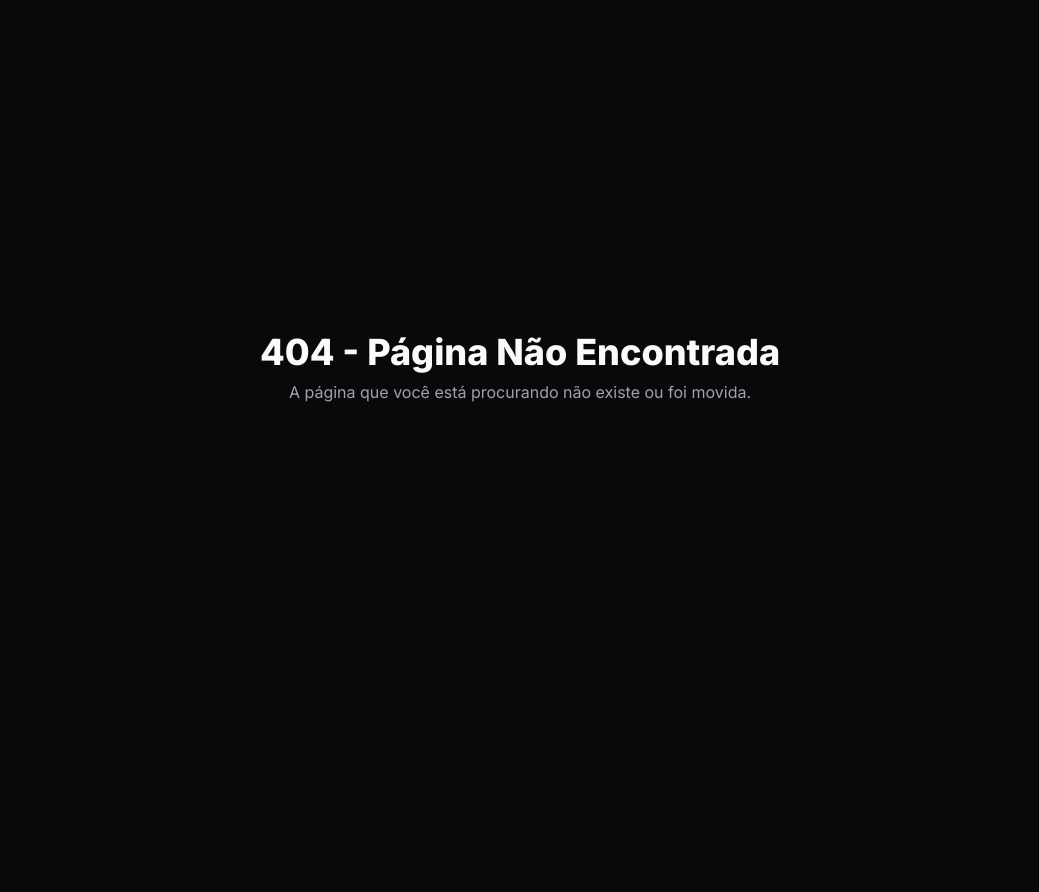
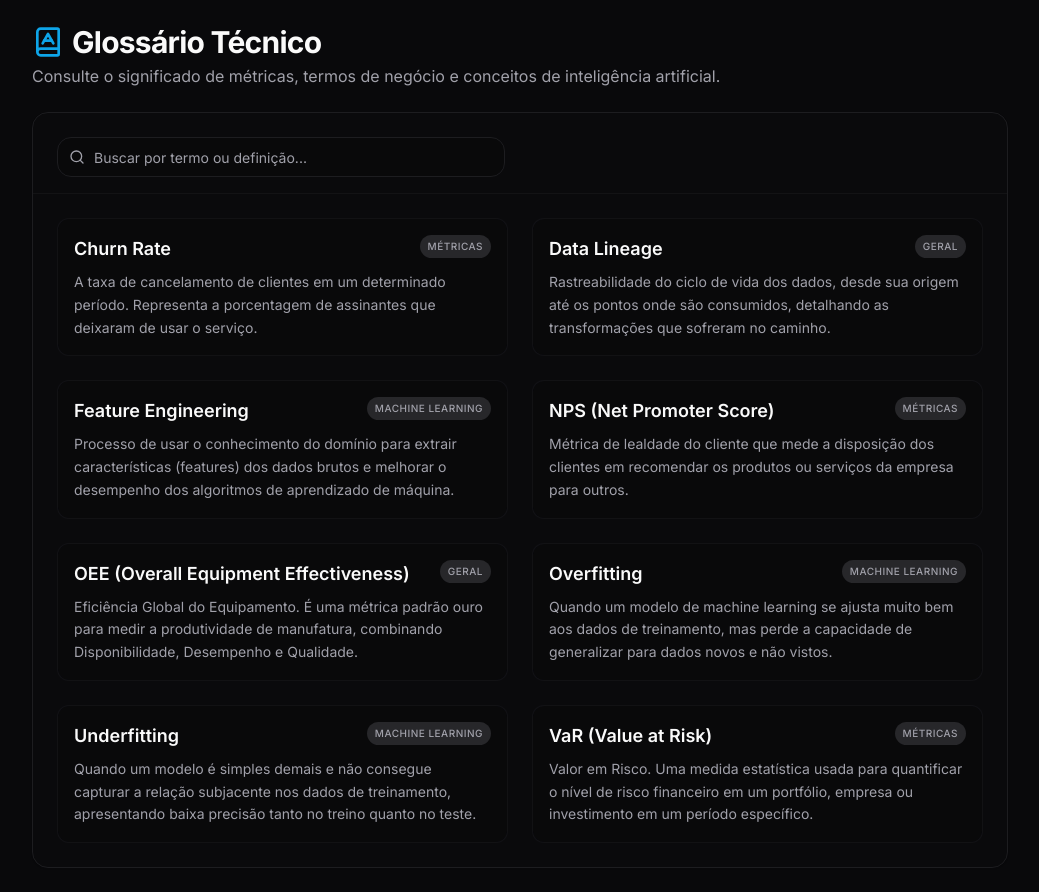
Before and after one commit to gabriellsnts/spam-project, a Next.js app: page /docs/glossary in a window 1280 px wide. Before the commit this address had no page. Shown: the whole page, without its empty margins (120-1159 px from the left). Before the commit the page ends 800 px from the top, so only its background shows below. Built offline with nearby package versions, Linux system fonts and the light colour scheme; sample sign-in values are in the browser's storage.

Commit message:
feat: disponibilizar glossario integrado de termos tecnicos (RF55)

```diff
--- /dev/null
+++ b/src/app/docs/glossary/page.tsx
@@ -0,0 +1,89 @@
+"use client";
+
+import React, { useState } from "react";
+import { BookA, Search, BookOpen } from "lucide-react";
+import { Card, CardContent, CardDescription, CardHeader, CardTitle } from "@/components/ui/card";
+import { Input } from "@/components/ui/input";
+
+type GlossaryTerm = {
+  id: string;
+  term: string;
+  definition: string;
+  category: "Geral" | "Machine Learning" | "Métricas";
+};
+
+const glossaryData: GlossaryTerm[] = [
+  { id: "1", term: "Churn Rate", definition: "A taxa de cancelamento de clientes em um determinado período. Representa a porcentagem de assinantes que deixaram de usar o serviço.", category: "Métricas" },
+  { id: "2", term: "OEE (Overall Equipment Effectiveness)", definition: "Eficiência Global do Equipamento. É uma métrica padrão ouro para medir a produtividade de manufatura, combinando Disponibilidade, Desempenho e Qualidade.", category: "Geral" },
+  { id: "3", term: "VaR (Value at Risk)", definition: "Valor em Risco. Uma medida estatística usada para quantificar o nível de risco financeiro em um portfólio, empresa ou investimento em um período específico.", category: "Métricas" },
+  { id: "4", term: "Overfitting", definition: "Quando um modelo de machine learning se ajusta muito bem aos dados de treinamento, mas perde a capacidade de generalizar para dados novos e não vistos.", category: "Machine Learning" },
+  { id: "5", term: "Underfitting", definition: "Quando um modelo é simples demais e não consegue capturar a relação subjacente nos dados de treinamento, apresentando baixa precisão tanto no treino quanto no teste.", category: "Machine Learning" },
+  { id: "6", term: "NPS (Net Promoter Score)", definition: "Métrica de lealdade do cliente que mede a disposição dos clientes em recomendar os produtos ou serviços da empresa para outros.", category: "Métricas" },
+  { id: "7", term: "Feature Engineering", definition: "Processo de usar o conhecimento do domínio para extrair características (features) dos dados brutos e melhorar o desempenho dos algoritmos de aprendizado de máquina.", category: "Machine Learning" },
+  { id: "8", term: "Data Lineage", definition: "Rastreabilidade do ciclo de vida dos dados, desde sua origem até os pontos onde são consumidos, detalhando as transformações que sofreram no caminho.", category: "Geral" },
+];
+
+export default function GlossaryPage() {
+  const [search, setSearch] = useState("");
+
+  const filteredTerms = glossaryData.filter(item =>
+    item.term.toLowerCase().includes(search.toLowerCase()) ||
+    item.definition.toLowerCase().includes(search.toLowerCase())
+  ).sort((a, b) => a.term.localeCompare(b.term));
+
+  return (
+    <div className="p-6 space-y-6 animate-in fade-in duration-500 max-w-5xl mx-auto">
+      <div className="flex flex-col md:flex-row md:items-center justify-between gap-4">
+        <div>
+          <h1 className="text-3xl font-bold tracking-tight text-foreground flex items-center gap-2">
+            <BookA className="h-8 w-8 text-sky-500" />
+            Glossário Técnico
+          </h1>
+          <p className="text-muted-foreground mt-1">
+            Consulte o significado de métricas, termos de negócio e conceitos de inteligência artificial.
+          </p>
+        </div>
+      </div>
+
+      <Card className="border-border bg-card/50 backdrop-blur">
+        <CardHeader className="pb-4 border-b border-border/50">
+          <div className="relative w-full max-w-md">
+            <Search className="h-4 w-4 text-muted-foreground absolute left-3 top-3" />
+            <Input
+              placeholder="Buscar por termo ou definição..."
+              className="pl-9 bg-background/50 h-10"
+              value={search}
+              onChange={(e) => setSearch(e.target.value)}
+            />
+          </div>
+        </CardHeader>
+        <CardContent className="p-6">
+          {filteredTerms.length === 0 ? (
+            <div className="py-12 text-center text-muted-foreground flex flex-col items-center">
+              <BookOpen className="h-12 w-12 mb-3 opacity-20" />
+              <p>Nenhum termo encontrado para "{search}".</p>
+            </div>
+          ) : (
+            <div className="grid grid-cols-1 md:grid-cols-2 gap-6">
+              {filteredTerms.map((item) => (
+                <div key={item.id} className="group p-4 rounded-xl border border-border/50 bg-background/30 hover:bg-muted/10 transition-colors">
+                  <div className="flex items-start justify-between mb-2">
+                    <h3 className="font-semibold text-lg text-foreground group-hover:text-sky-500 transition-colors">
+                      {item.term}
+                    </h3>
+                    <span className="text-[10px] font-medium px-2 py-1 bg-muted rounded-full text-muted-foreground uppercase tracking-wider">
+                      {item.category}
+                    </span>
+                  </div>
+                  <p className="text-sm text-muted-foreground leading-relaxed">
+                    {item.definition}
+                  </p>
+                </div>
+              ))}
+            </div>
+          )}
+        </CardContent>
+      </Card>
+    </div>
+  );
+}
--- a/src/components/shared/sidebar.tsx
+++ b/src/components/shared/sidebar.tsx
@@ -15,6 +15,7 @@ import {
   Database,
   ShieldCheck,
   Trash2,
+  BookA,
 } from "lucide-react";
 import { cn } from "@/lib/utils";
 
@@ -253,6 +254,32 @@ export function Sidebar() {
             </a>
           </Link>
 
+          <Link href="/docs/glossary" passHref legacyBehavior>
+            <a
+              className={cn(
+                "flex items-center gap-3 p-2.5 rounded-xl text-xs font-semibold transition-all duration-200 text-muted-foreground hover:text-foreground hover:bg-muted/40 border border-transparent relative",
+                pathname.startsWith("/docs/glossary") ? "text-sky-500 bg-sky-500/10 border-sky-500/20" : ""
+              )}
+              title={isCollapsed ? "Glossário" : undefined}
+            >
+              <div
+                className={cn(
+                  "absolute left-0 top-0 bottom-0 w-1 transition-all duration-200",
+                  pathname.startsWith("/docs/glossary")
+                    ? "bg-sky-500 shadow-[0_0_8px_rgba(14,165,233,0.6)]"
+                    : "bg-transparent"
+                )}
+                style={{ borderRadius: "0 4px 4px 0" }}
+              />
+              <BookA className="h-4.5 w-4.5 shrink-0 ml-1" />
+              {!isCollapsed && (
+                <span className="truncate animate-in fade-in slide-in-from-left-2 duration-300">
+                  Glossário Técnico
+                </span>
+              )}
+            </a>
+          </Link>
+
           {currentUser && currentUser.profileName === "Administrador" && (
             <Link href="/admin/usuarios" passHref legacyBehavior>
               <a
```
Also changed, not shown: 1 other file (tests, documents, lock files or other folders).
